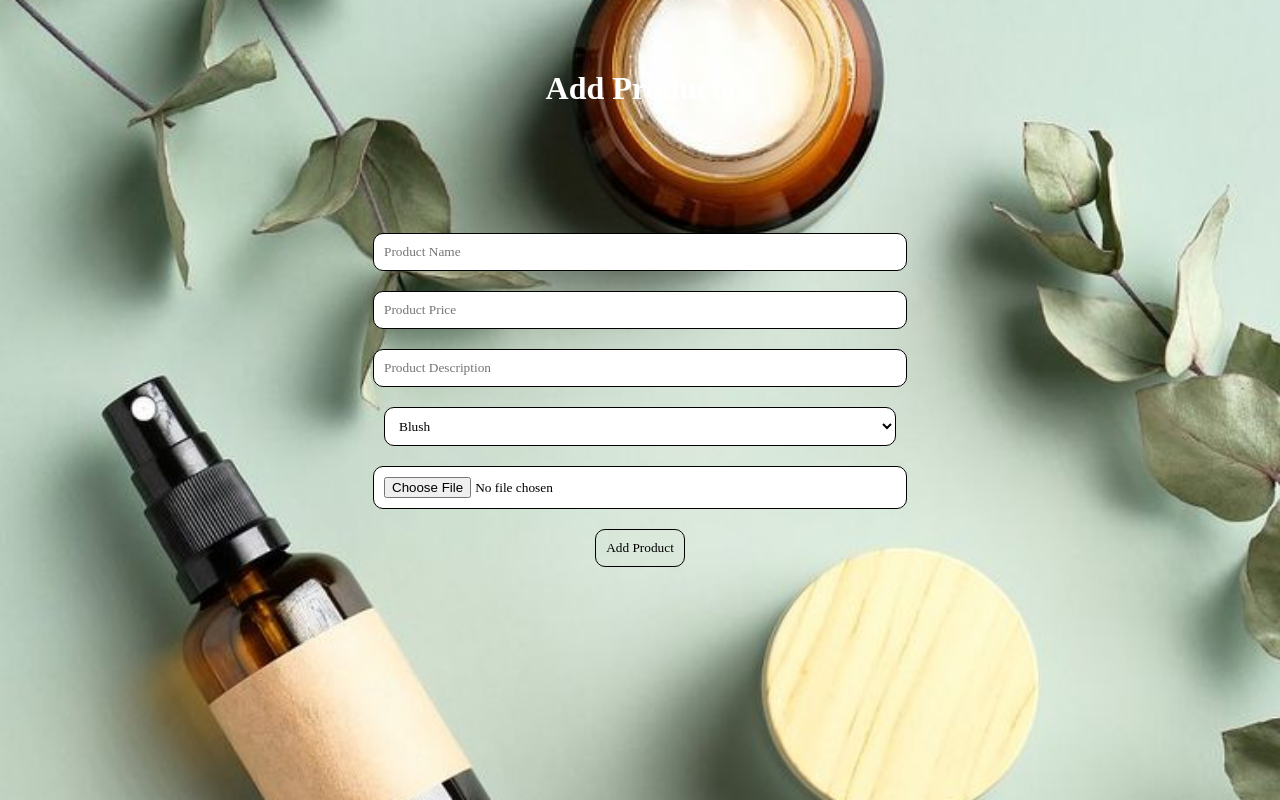
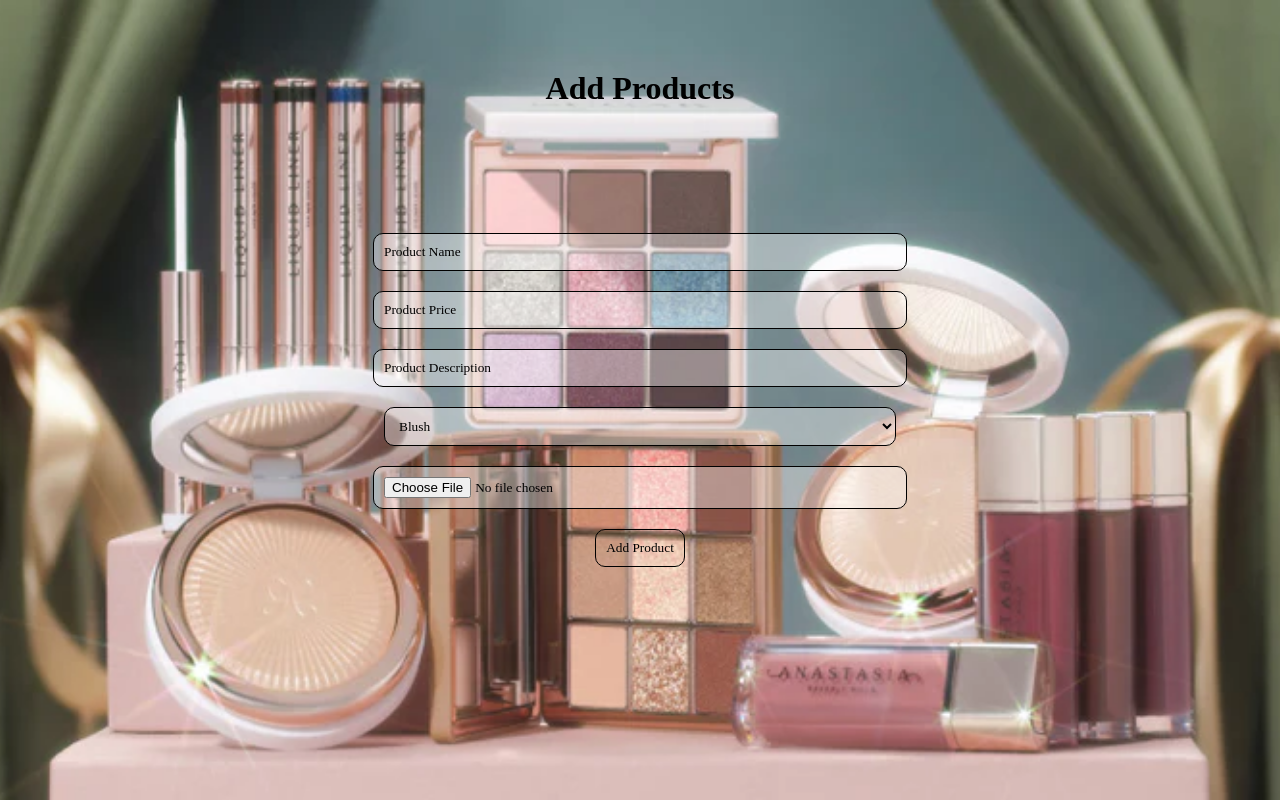
Before and after one commit to Vraj-Varia/Bellezaa---Cosmatics-more, a React (Vite) app: page /addproducts in a window 1280 px wide. Built offline with nearby package versions, Linux system fonts and the light colour scheme.

Commit message:
addproducts server testing

```diff
--- a/src/Products/AddProducts/AddProducts.css
+++ b/src/Products/AddProducts/AddProducts.css
@@ -3,14 +3,14 @@
     height: 100vh;
     place-content: center;
     place-self: center;
-    background: url('/src/assets/SPA-HerbalCosmetics.png');
+    background: url('/src/assets/HolidayGiftGuide.png');
     background-position: center;
     background-size: cover;
     form {
         h1 {
             position: absolute;
             top: 70px;
-            color: white;
+            color: black;
         }
         display: flex;
         flex-direction: column;
@@ -24,14 +24,25 @@
             border-radius: 10px;
             outline: none;
             border: 1px solid black;
-            background: white;
+            background: rgba(255, 255, 255, 0.375);
+            transition: all 300ms;
+            &:hover {
+                background: rgba(255, 255, 255, 0.575);
+                cursor: pointer;
+            }
+            &::placeholder {
+                color: black;
+            }
         }
         #addBtn {
             background: none;
+            margin: 10px;
+            padding: 10px;
             bordeR: 1px solid black;
             border-radius: 10px;
             transition: all 300ms;
             width: max-content;
+            color: black;
             &:hover {
                 background: green;
                 border: green;
--- a/src/Products/AddProducts/AddProducts.jsx
+++ b/src/Products/AddProducts/AddProducts.jsx
@@ -1,15 +1,38 @@
-import React, {  } from 'react'
+import React, { useState } from 'react'
 import './AddProducts.css'
+import axios from 'axios'
 
 const AddProducts = () => {
+  const [productName, setProductName] = useState()
+  const [ProductPrice, setProductPrice] = useState()
+  const [ProductDescription, setProductDescription] = useState()
+  const [ProductCategory, setProductCategory] = useState()
+  const [loading, setLoading] = useState(false)
+
+  const handleAddproduct = (e) => {
+    e.preventDefault()
+    setLoading(true);
+    axios.post('http://localhost:3001/addproducts', {productName, ProductPrice, ProductDescription, ProductCategory})
+    .then(result => {
+      console.log("result", result);
+    })
+    .catch(err=>{
+      console.log(err);
+      console.log("Addition failed, please try again!!");
+    })
+    .finally(()=>{
+      setLoading(false);
+    })
+  }
+
   return (
     <div className='AddProducts'>
-        <form method="post">
+        <form method="post" onSubmit={handleAddproduct}>
             <h1>Add Products</h1>
-            <input type="text" name="productName" id="productName" placeholder="Product Name" />
-            <input type="text" name="productPrice" id="productPrice" placeholder='Product Price'/>
-            <input type="text" name="productDescription" id="productDescription" placeholder='Product Description' />
-            <select name="productCatagory" id="catagory">
+            <input type="text" name="productName" id="productName" placeholder="Product Name" onChange={(e) => setProductName(e.target.value)}/>
+            <input type="text" name="productPrice" id="productPrice" placeholder='Product Price' onChange={(e) => setProductPrice(e.target.value)}/>
+            <input type="text" name="productDescription" id="productDescription" placeholder='Product Description' onChange={(e) => setProductDescription(e.target.value)}/>
+            <select name="productCatagory" id="catagory" onChange={(e) => setProductCategory(e.target.value)}>
                 <option value="Blush">Blush</option>
                 <option value="Serum">Serum</option>
                 <option value="Trending on social">Trending on social</option>
@@ -20,7 +43,8 @@ const AddProducts = () => {
                 <option value="Gifts">Gifts</option>
             </select>
             <input type="file" name="productImage" id="productImage" />
-            <input type="submit" value="Add Product" id='addBtn'/>
+            {/* <input type="submit" value="Add Product" id='addBtn' /> */}
+            <button id='addBtn' disabled={loading || !productName || !ProductPrice || !ProductDescription || !ProductCategory} >{loading ? 'Adding Products...' : 'Add Product'}</button>
         </form>
     </div>
   )
```
Also changed, not shown: src/server/Models/AddProducts.js (added, +12 -0 lines), src/server/index.js (+7 -0 lines).
